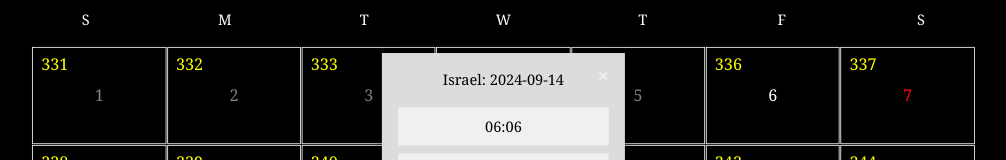
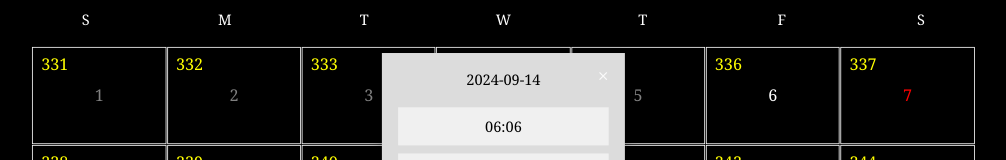
Before and after one commit to yonlad/sounds-of-life-react, a React (Create React App) app: page / in a window 1280 px wide. Both pictures are taken after a click on the element "14". Shown: the part 175-335 px from the top of the page, without its empty margins (137-1143 px from the left). Built offline with nearby package versions, Linux system fonts and the light colour scheme; no server answers.

Commit message:
editing processing visual making bigger

```diff
--- a/src/components/Popup.js
+++ b/src/components/Popup.js
@@ -114,7 +114,7 @@ const Popup = ({ type, date, style, onClose }) => {
             color: 'black',
           }}
         >
-          {isRed ? `Israel: ${date}` : `Europe: ${date}`}
+          {isRed ? `${date}` : `${date}`}
         </h3>
 
         <div
--- a/src/components/SoundTimestamp.js
+++ b/src/components/SoundTimestamp.js
@@ -458,11 +458,11 @@ const handleFileUpload = async (event) => {
                                             alignItems: 'center',
                                             justifyContent: 'center',
                                             color: 'white',
-                                            fontSize: '12px',
+                                            fontSize: '16px',
                                             fontWeight: 'bold',
                                         }}
                                     >
-                                        Processing...
+                                        processing
                                     </div>
                                 </div>
                             </div>
```
